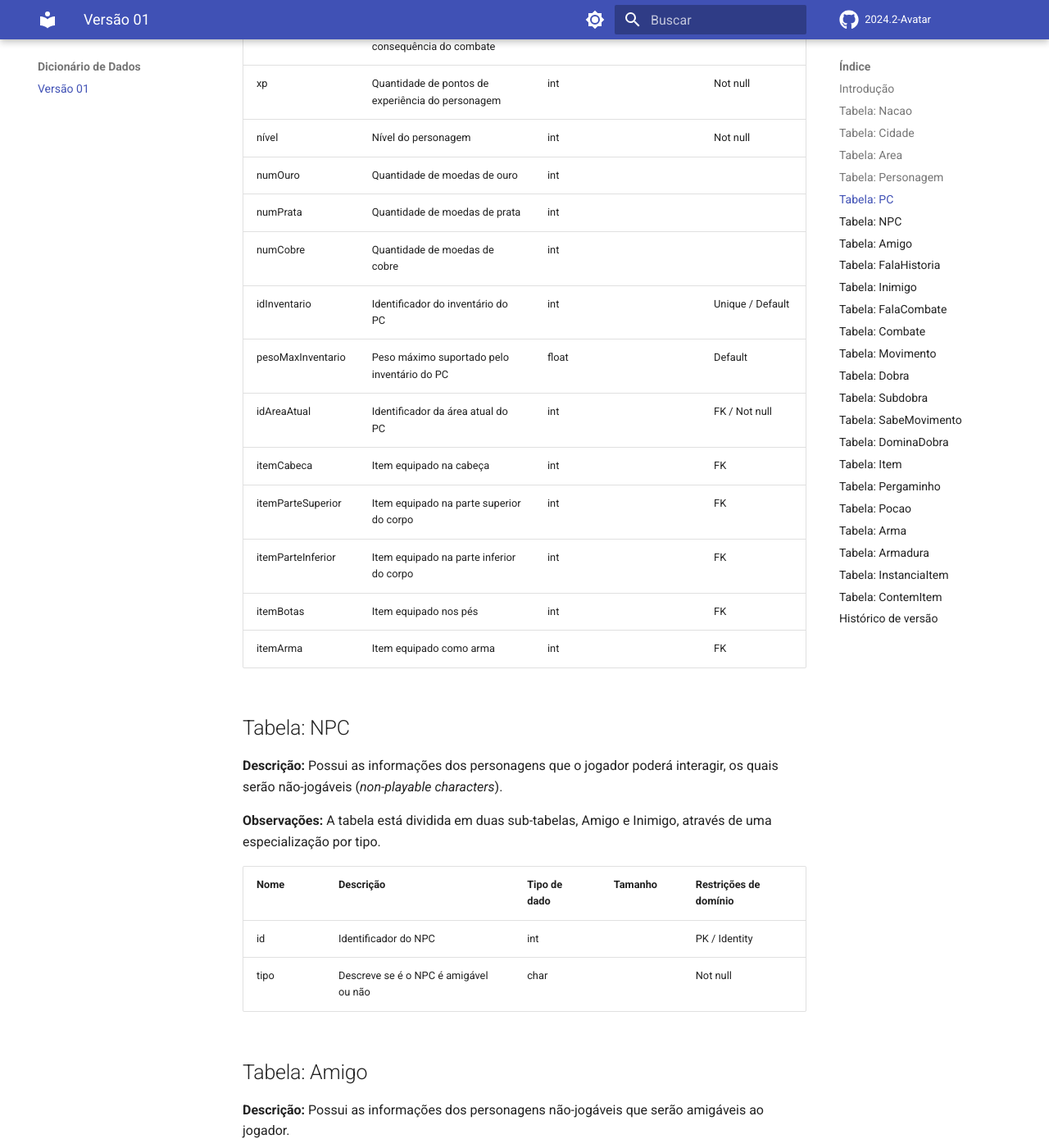
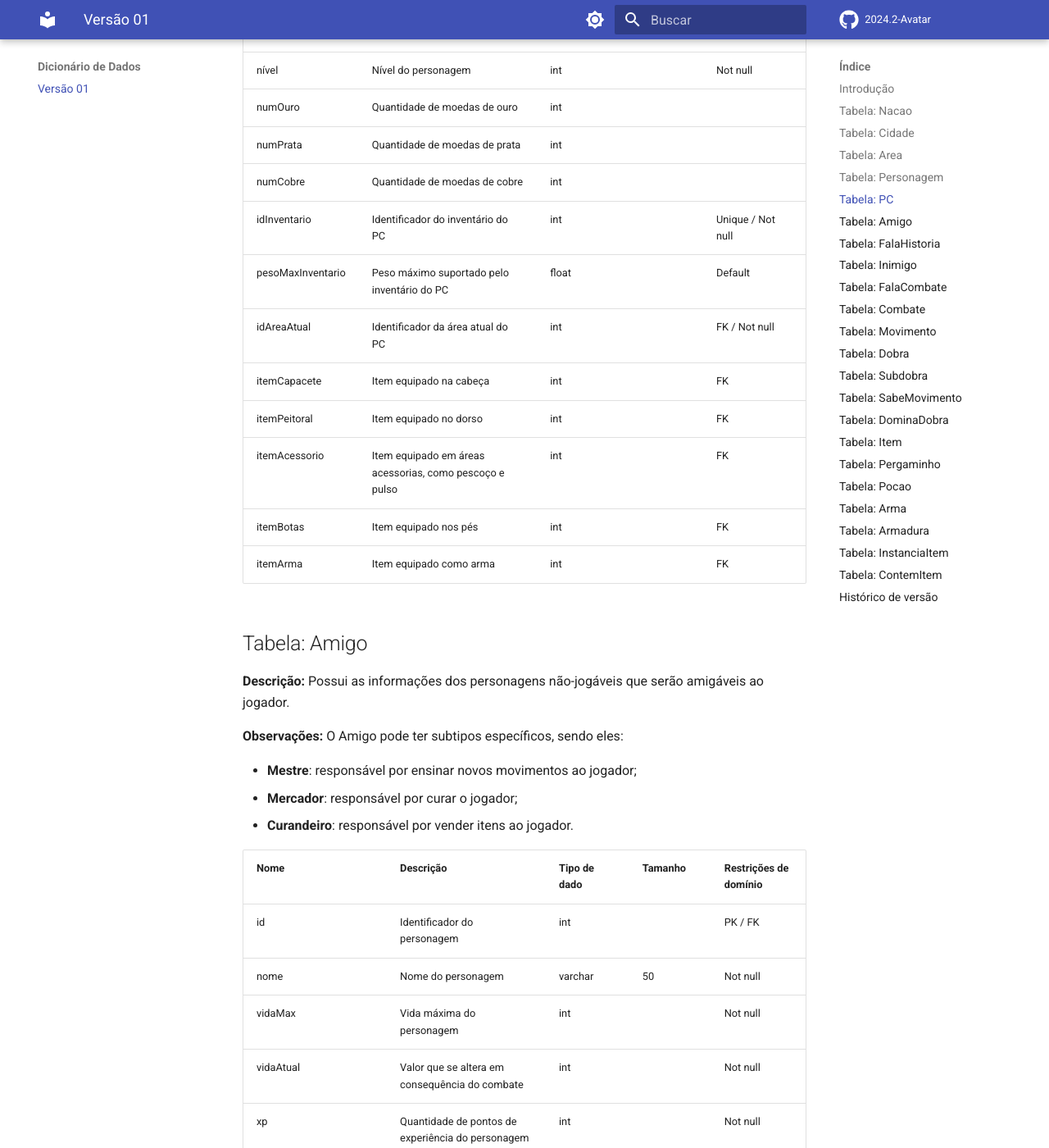
Before and after one commit to SBD1/2024.2-Avatar, an MkDocs documentation site: the page built from docs/DD/v1.md, in a window 1280 px wide and 1400 px high, scrolled down 2481 px. Shown: the whole window at 82% size. Built offline with MkDocs 1.6.1 and Material for MkDocs 9.7.7, drawn with Linux system fonts in a browser that asks for light colours; comment, search, counter and statistics services are not loaded; some of the changed text lies outside the part shown.

Commit message:
revisa DD
Co-authored-by: Willian Silva <75449306+Wooo589@users.noreply.github.com>
Co-authored-by: Júlia Takaki <julia.takaki@gmail.com>

```diff
--- a/docs/DD/v1.md
+++ b/docs/DD/v1.md
@@ -42,49 +42,37 @@
 
 
 ## Tabela: Personagem
-**Descrição:** Possui as informações dos personagens que existem no jogo.
+**Descrição:** Indica qual o tipo do personagem, que pode ser um personagem jogável (P), um personagem não-jogável amigável(A) ou um inimigo (I).
 
-**Observações:** A tabela está dividida em duas sub-tabelas, PC e NPC, através de uma especialização por tipo.
-
-| Nome | Descrição                                  | Tipo de dado | Tamanho | Restrições de domínio |
-| ---- | ------------------------------------------ | ------------ | ------- | --------------------- |
-| id   | Identificador do personagem                | int          |         | PK / Identity         |
-| tipo | Descreve se é um personagem jogável ou não | char         |         | Not null              |
+| Nome | Descrição                   | Tipo de dado | Tamanho | Restrições de domínio |
+| ---- | --------------------------- | ------------ | ------- | --------------------- |
+| id   | Identificador do personagem | int          |         | PK / Identity         |
+| tipo | Indica o tipo do personagem | char         |         | Not null              |
 
 ## Tabela: PC
 **Descrição:** Possui as informações do personagem que o jogador irá utilizar, pode ser classificado como *playable character*.
 
-**Observações:** a tabela possui chaves estrangeiras às tabelas Combate, Area e InstanciaItem.
+**Observações:** a tabela possui chaves estrangeiras às tabelas Personagem, Area e InstanciaItem.
 
-| Nome              | Descrição                                         | Tipo de dado | Tamanho | Restrições de domínio |
-| ----------------- | ------------------------------------------------- | ------------ | ------- | --------------------- |
-| id                | Identificador do personagem                       | int          |         | PK / FK               |
-| nome              | Nome do personagem                                | varchar      | 50      | Not null              |
-| vidaMax           | Vida máxima do personagem                         | int          |         | Not null              |
-| vidaAtual         | Valor que se altera em consequência do combate    | int          |         | Not null              |
-| xp                | Quantidade de pontos de experiência do personagem | int          |         | Not null              |
-| nível             | Nível do personagem                               | int          |         | Not null              |
-| numOuro           | Quantidade de moedas de ouro                      | int          |         |                       |
-| numPrata          | Quantidade de moedas de prata                     | int          |         |                       |
-| numCobre          | Quantidade de moedas de cobre                     | int          |         |                       |
-| idInventario      | Identificador do inventário do PC                 | int          |         | Unique / Default      |
-| pesoMaxInventario | Peso máximo suportado pelo inventário do PC       | float        |         | Default               |
-| idAreaAtual       | Identificador da área atual do PC                 | int          |         | FK / Not null         |
-| itemCabeca        | Item equipado na cabeça                           | int          |         | FK                    |
-| itemParteSuperior | Item equipado na parte superior do corpo          | int          |         | FK                    |
-| itemParteInferior | Item equipado na parte inferior do corpo          | int          |         | FK                    |
-| itemBotas         | Item equipado nos pés                             | int          |         | FK                    |
-| itemArma          | Item equipado como arma                           | int          |         | FK                    |
-
-## Tabela: NPC
-**Descrição:** Possui as informações dos personagens que o jogador poderá interagir, os quais serão não-jogáveis (*non-playable characters*).
-
-**Observações:** A tabela está dividida em duas sub-tabelas, Amigo e Inimigo, através de uma especialização por tipo.
-
-| Nome | Descrição                             | Tipo de dado | Tamanho | Restrições de domínio |
-| ---- | ------------------------------------- | ------------ | ------- | --------------------- |
-| id   | Identificador do NPC                  | int          |         | PK / Identity         |
-| tipo | Descreve se é o NPC é amigável ou não | char         |         | Not null              |
+| Nome              | Descrição                                               | Tipo de dado | Tamanho | Restrições de domínio |
+| ----------------- | ------------------------------------------------------- | ------------ | ------- | --------------------- |
+| id                | Identificador do personagem                             | int          |         | PK / FK               |
+| nome              | Nome do personagem                                      | varchar      | 50      | Not null              |
+| vidaMax           | Vida máxima do personagem                               | int          |         | Not null              |
+| vidaAtual         | Valor que se altera em consequência do combate          | int          |         | Not null              |
+| xp                | Quantidade de pontos de experiência do personagem       | int          |         | Not null              |
+| nível             | Nível do personagem                                     | int          |         | Not null              |
+| numOuro           | Quantidade de moedas de ouro                            | int          |         |                       |
+| numPrata          | Quantidade de moedas de prata                           | int          |         |                       |
+| numCobre          | Quantidade de moedas de cobre                           | int          |         |                       |
+| idInventario      | Identificador do inventário do PC                       | int          |         | Unique / Not null     |
+| pesoMaxInventario | Peso máximo suportado pelo inventário do PC             | float        |         | Default               |
+| idAreaAtual       | Identificador da área atual do PC                       | int          |         | FK / Not null         |
+| itemCapacete      | Item equipado na cabeça                                 | int          |         | FK                    |
+| itemPeitoral      | Item equipado no dorso                                  | int          |         | FK                    |
+| itemAcessorio     | Item equipado em áreas acessorias, como pescoço e pulso | int          |         | FK                    |
+| itemBotas         | Item equipado nos pés                                   | int          |         | FK                    |
+| itemArma          | Item equipado como arma                                 | int          |         | FK                    |
 
 ## Tabela: Amigo
 **Descrição:** Possui as informações dos personagens não-jogáveis que serão amigáveis ao jogador.
@@ -278,9 +266,9 @@
 | ------------ | ------------------------------------------------------- | ------------ | ------- | --------------------- |
 | idInstancia  | Identificador da instância do item                      | int          |         | PK                    |
 | idItem       | Identificador do item que foi instaciado                | int          |         | FK / Not null         |
-| idMercador   | Identificador do mercador que vende a instância         | int          |         | FK                    |
 | idInventario | Identifica o inventario do PC que a instancia está      | int          |         | FK                    |
 | idInimigo    | Identifica o inimigo que dropa a instância quando morre | int          |         | FK                    |
+| idMercador   | Identificador do mercador que vende a instância         | int          |         | FK                    |
 
 ## Tabela: ContemItem
 **Descrição:** Possui as informações dos itens que estão presentes em uma área do mapa.
```
Also changed, not shown: other parts of docs/DD/v1.md (+6 -5 lines).
